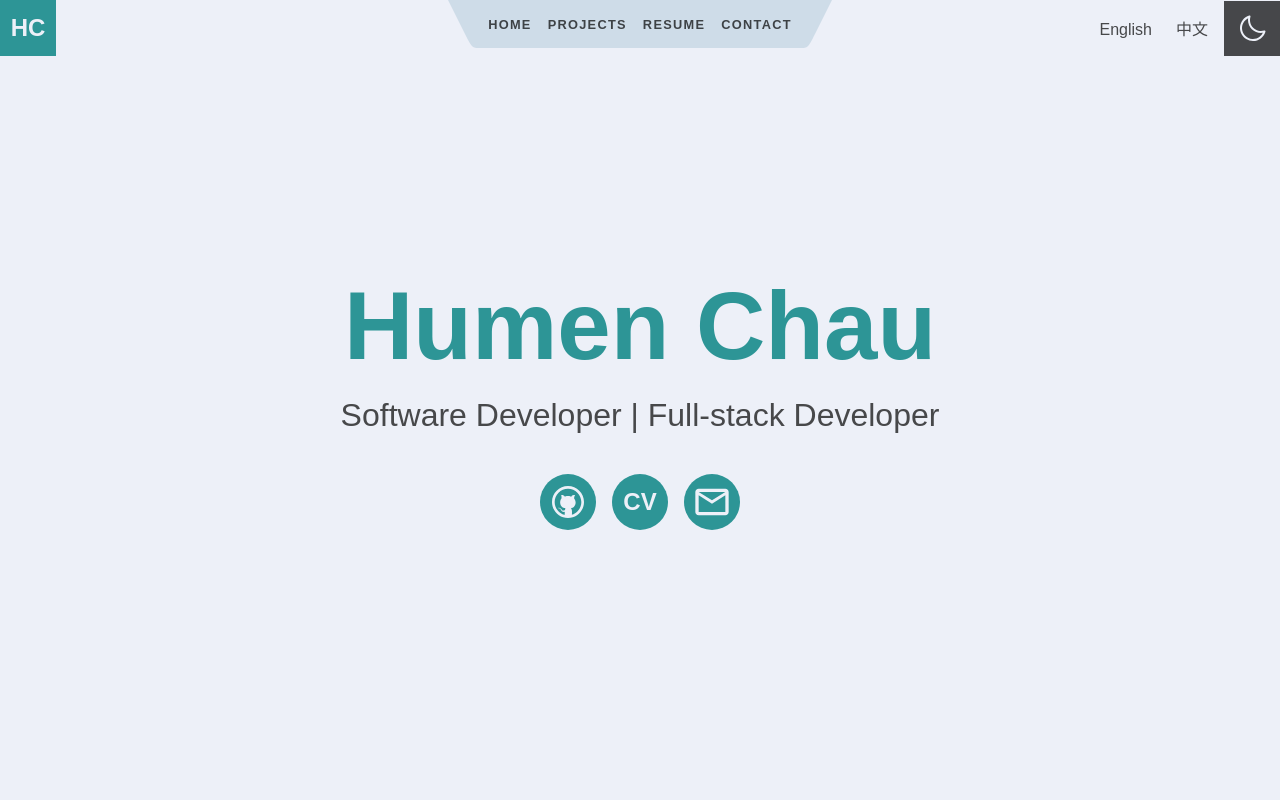
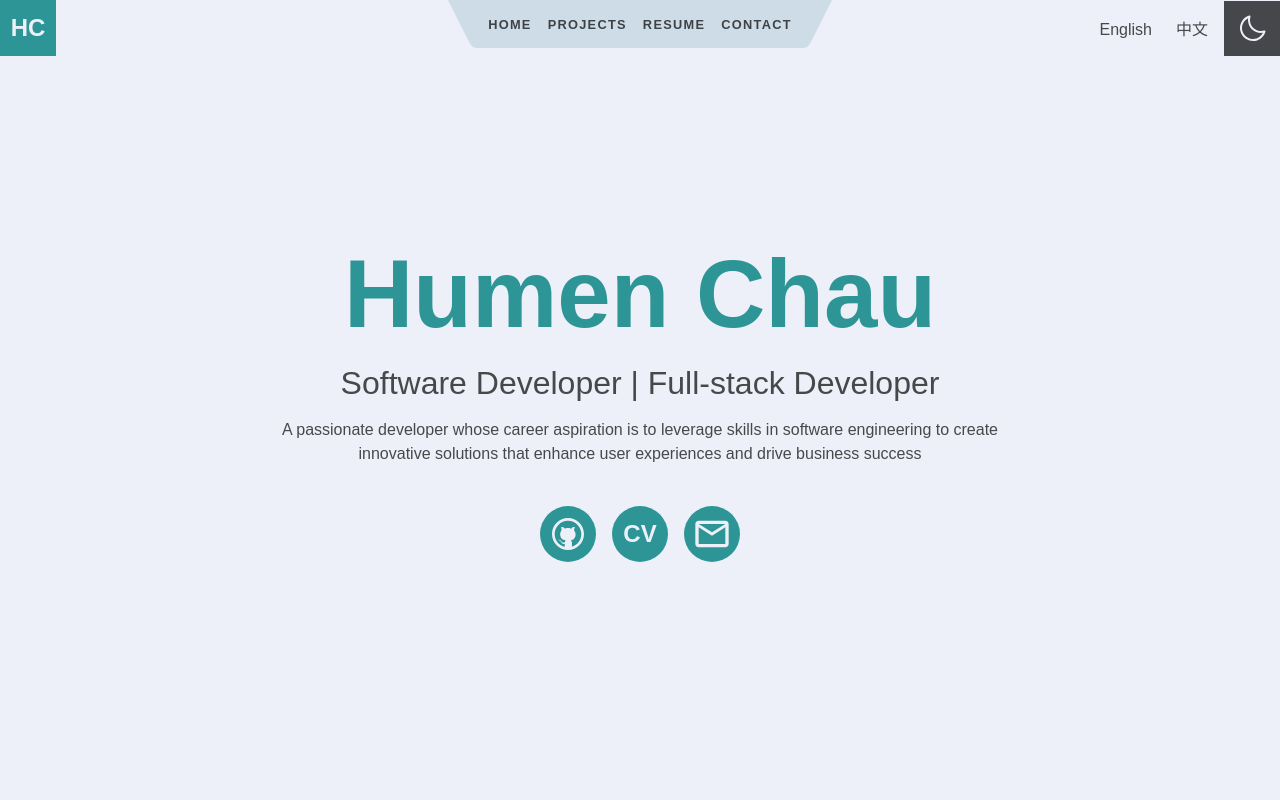
Before and after one commit to Humen-debug/Humen-debug.github.io, a SvelteKit app: page / in a window 1280 px wide. Shown: the top 800 px of the page. Built offline with nearby package versions, Linux system fonts and the light colour scheme.

Commit message:
[update] email

```diff
--- a/src/lib/components/ContactForm.svelte
+++ b/src/lib/components/ContactForm.svelte
@@ -10,7 +10,7 @@
 	let submitting = false;
 	let response_message = '';
 
-	const access_key = '2883611a-61ea-4b01-99b0-be35b74de898';
+	const access_key = '7826111e-08af-4b57-b273-ae110c9043aa';
 
 	function reset() {
 		response_message = '';
--- a/src/lib/locales/translations.json
+++ b/src/lib/locales/translations.json
@@ -1,6 +1,7 @@
 {
     "en":{
         "homepage.job" :"Software Developer | Full-stack Developer",
+        "homepage.intro":"A passionate developer whose career aspiration is to leverage skills in software engineering to create innovative solutions that enhance user experiences and drive business success",
         "homepage.home": "Home",
         "homepage.skills" : "Skills & Tools",
         "homepage.projects": "Projects",
@@ -26,6 +27,7 @@
     },
     "zh":{
         "homepage.job" :"軟體工程師 | 全端工程師",
+        "homepage.intro":"",
         "homepage.home": "主頁",
         "homepage.skills" : "技能 & 工具",
         "homepage.projects": "專案",
--- a/src/routes/+page.svelte
+++ b/src/routes/+page.svelte
@@ -136,6 +136,7 @@
 	<div id="about" class="section center-content">
 		<h1>Humen Chau</h1>
 		<h2 style="margin: 1rem 0;">{$t('homepage.job')}</h2>
+		<p class="intro">{$t('homepage.intro')}</p>
 		<div class="row" style="gap: 1rem; justify-content:center; margin-top: 2.5rem;">
 			<a class="icon-btn" target="_blank" href="https://github.com/Humen-debug">
 				<svg xmlns="http://www.w3.org/2000/svg" viewBox="-3 -3 30 30">
@@ -157,12 +158,12 @@
 			<a
 				class="icon-btn"
 				target="_blank"
-				href="https://drive.google.com/file/d/1L9DnoG8-x5eK_dpuxzUaom0koHhvHFwZ/view?usp=sharing"
+				href="https://1drv.ms/b/s!ArZcF5Q0_vpfaUpPJDgstE9EVF0?e=NGTJa4"
 			>
 				<p>CV</p>
 			</a>
 
-			<a class="icon-btn" target="_blank" href="mailto:humenchau@gmail.com">
+			<a class="icon-btn" target="_blank" href="mailto:humenchau@outlook.com">
 				<svg viewBox="0 0 24 24"  xmlns="http://www.w3.org/2000/svg">
 					<path
 						d="M22 6C22 4.9 21.1 4 20 4H4C2.9 4 2 4.9 2 6V18C2 19.1 2.9 20 4 20H20C21.1 20 22 19.1 22 18V6ZM20 6L12 11L4 6H20ZM20 18H4V8L12 13L20 8V18Z"
@@ -262,7 +263,7 @@
 				<a
 					class="outline-btn"
 					target="_blank"
-					href="https://drive.google.com/file/d/1L9DnoG8-x5eK_dpuxzUaom0koHhvHFwZ/view?usp=sharing"
+					href="https://1drv.ms/b/s!ArZcF5Q0_vpfaUpPJDgstE9EVF0?e=NGTJa4"
 				>
 					<p>
 						{$t('homepage.viewOnline')}
@@ -427,12 +428,20 @@
 	}
 
 	@media (min-width: 720px) {
+		.intro {
+			margin: 0 8rem;
+		}
+
 		.project-card {
 			column-gap: 4rem;
 		}
 	}
 
 	@media (max-width: 480px) {
+		.intro {
+			margin: 0 auto;
+		}
+
 		.project-card {
 			grid-template-columns: auto;
 			grid-template-rows: 240px auto;
```
Also changed, not shown: static/resume.webp, 1 other file (tests, documents, lock files or other folders).
